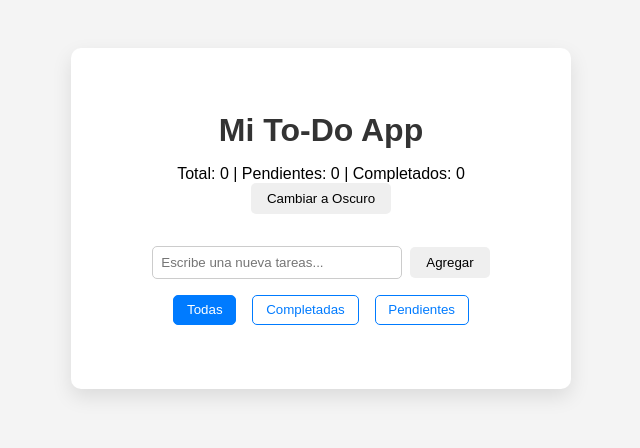
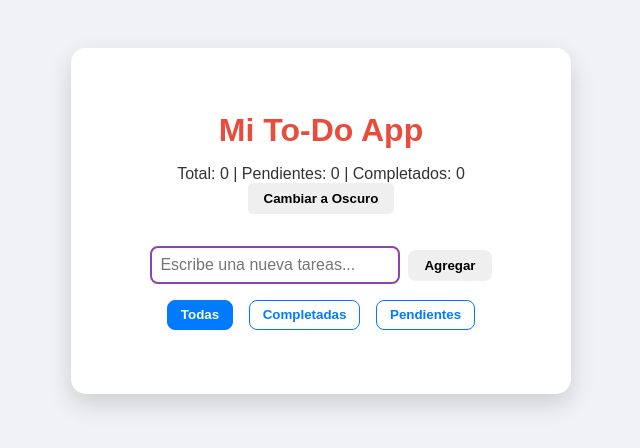
Before and after one commit to Alejandro20983/TODO-APP, a React (Vite) app: page / in a window 1280 px wide. Shown: the top 448 px of the page, without its empty margins (319-959 px from the left). Built offline with nearby package versions, Linux system fonts and the light colour scheme.

Commit message:
Nuevas animaciones de colores

```diff
--- a/src/styles/global.css
+++ b/src/styles/global.css
@@ -1,3 +1,4 @@
+@import './colores.css';
 * {
     box-sizing: border-box;
     margin: 0;
@@ -8,7 +9,8 @@ body {
     font-family: Arial, sans-serif;
     margin: 0;
     padding: 0;
-    background-color: #f4f4f4;
+    background-color: var(--background-color);
+    color: var(--text-color)
 }
 
 /* Corrección: App debe ser .App */
@@ -17,40 +19,55 @@ body {
     margin: 3rem auto;
     padding: 2rem;
     background: #fff;
-    border-radius: 10px;
-    box-shadow: 0 8px 20px rgba(0, 0, 0, 0.1);
+    border-radius: 15px;
+    box-shadow: 0 10px 25px rgba(0, 0, 0, 0.15);
+    transition: background 0.3s, color 0.3s;
 }
 
 h1 {
     text-align: center;
     margin-top: 2rem;
-    color: #333;
+    color: var(--primary-color)
 }
 
 /* Input y botón */
 input[type="text"] {
-    padding: 0.5rem 1rem;
+    padding: 0.6rem 1rem;
     width: 70%;
-    border: 1px solid #ccc;
-    border-radius: 5px;
+    border: 2px solid var(--secondary-color);
+    border-radius: 8px;
     outline: none;
-    transition: 0.3s;
+    font-size: 1rem;
 }
 
 input[type="text"]:focus {
-    border-color: #007BFF;
+    border-color: var(--primary-color);
+    box-shadow: 0 0 8px rgba(231,76,60,0.4);/*Rojo*/ /******ç********/
 }
 
 button {
     padding: 0.5rem 1rem;
     border: none;
-    border-radius: 5px;
+    border-radius: 8px;
     cursor: pointer;
-    transition: 0.3s;
+    transition: all 0.3s;
+    font-weight: bold;
 }
 
 button:hover {
-    opacity: 0.8;
+    transform: scale(1.05);
+}
+.filters button{
+    margin: 0 0.5rem;
+    padding: 0.4rem 0.8rem;
+    border: 2px solid var(--secondary-color);
+    background: #fff;
+    color: var(--secondary-color);
+    font-weight: bold;
+}
+.filters button.active{
+    background: var(--secondary-color);
+    color: #fff;
 }
 
 /* Lista de tareas */
@@ -61,14 +78,24 @@ ul {
 }
 
 li {
-    padding: 0.5rem 1rem;
-    margin-bottom: 0.5rem;
-    background: #fafafa;
-    border-radius: 5px;
+    padding: 0.7rem 1rem;
+    margin-bottom: 0.6rem;
+    background: #fff;
+    border-left: 5px solid var(--primary-color);
+    border-radius: 8px;
     display: flex;
     justify-content: space-between;
     align-items: center;
-    transition: all 0.3s ease;
+    box-shadow: 0 5px 10px rgba(0, 0, 0, 0.05);
+    transition: all 0.3s;
+}
+li.completed{
+    opacity: 0.6;
+    text-decoration: line-through;
+}
+li:hover{
+    transform: scale(1.02);
+    box-shadow: 0 8px 15px rgba(0, 0, 0, 0.1);
 }
 
 li span {
@@ -108,12 +135,13 @@ li.exit-active {
 
 /* Botón eliminar */
 button.delete-btn {
-    background: #e74c3c;
+    background: var(--primary-color);
     color: #fff;
+    border: none;
 }
 
 button.delete-btn:hover {
-    background: #c0392b;
+    background: var(--secondary-color);
 }
 
 /* Filtros */
```
